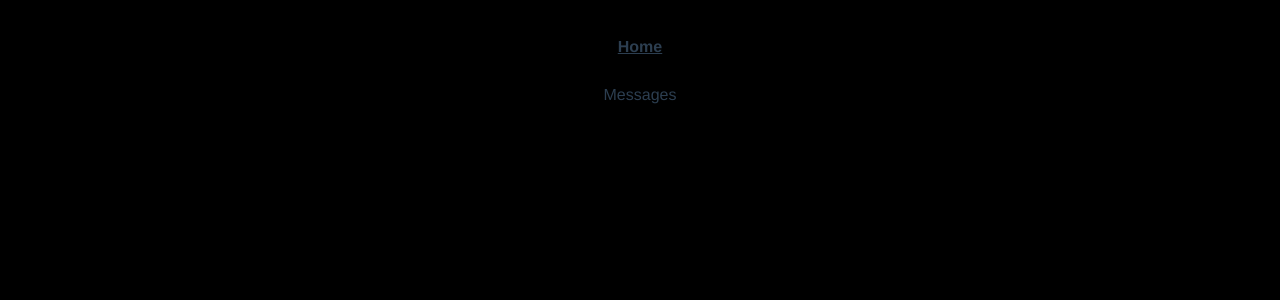
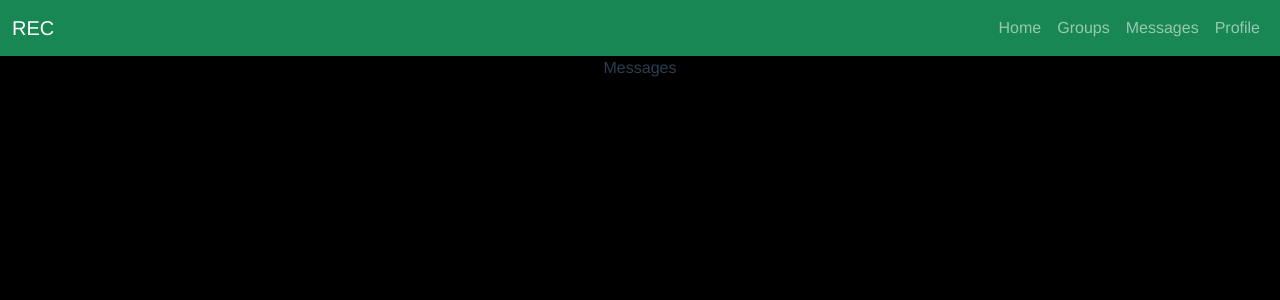
Before and after one commit to Mithileshkumaar/rec, a Vue app: page /messages in a window 1280 px wide. Shown: the top 300 px of the page. Built offline with nearby package versions, Linux system fonts and the light colour scheme.

Commit message:
bootstrap 5 and navbar added

```diff
--- a/package.json
+++ b/package.json
@@ -7,6 +7,8 @@
     "build": "vue-cli-service build"
   },
   "dependencies": {
+    "@popperjs/core": "^2.9.2",
+    "bootstrap": "^5.0.1",
     "core-js": "^3.6.5",
     "vue": "^3.0.0",
     "vue-router": "^4.0.0-0",
--- a/src/App.vue
+++ b/src/App.vue
@@ -1,7 +1,36 @@
 <template>
-  <div id="nav">
-    <router-link to="/">Home</router-link>
-  </div>
+  <nav class="navbar navbar-expand-lg navbar-dark bg-success">
+    <div class="container-fluid">
+      <router-link class="navbar-brand" to="/">REC</router-link>
+      <button
+        class="navbar-toggler"
+        type="button"
+        data-bs-toggle="collapse"
+        data-bs-target="#navbarNav"
+        aria-controls="navbarNav"
+        aria-expanded="false"
+        aria-label="Toggle navigation"
+      >
+        <span class="navbar-toggler-icon"></span>
+      </button>
+      <div class="collapse navbar-collapse" id="navbarNav">
+        <ul class="navbar-nav ms-auto">
+          <li class="nav-item">
+            <router-link to="/" class="nav-link">Home</router-link>
+          </li>
+          <li class="nav-item">
+            <router-link to="/groups" class="nav-link">Groups</router-link>
+          </li>
+          <li class="nav-item">
+            <router-link to="/messages" class="nav-link">Messages</router-link>
+          </li>
+          <li class="nav-item">
+            <router-link to="/profile" class="nav-link">Profile</router-link>
+          </li>
+        </ul>
+      </div>
+    </div>
+  </nav>
   <router-view />
 </template>
 
@@ -13,7 +42,9 @@
   text-align: center;
   color: #2c3e50;
 }
-
+body {
+  background-color: black !important;
+}
 #nav {
   padding: 30px;
 }
--- a/src/main.js
+++ b/src/main.js
@@ -2,5 +2,6 @@ import { createApp } from 'vue'
 import App from './App.vue'
 import router from './router'
 import store from './store'
-
+import "bootstrap/dist/css/bootstrap.min.css";
+import "bootstrap";
 createApp(App).use(store).use(router).mount('#app')
--- a/src/views/Home.vue
+++ b/src/views/Home.vue
@@ -1,5 +1,5 @@
 <template>
-  <div class="home">Home</div>
+  <div id="home">Home</div>
 </template>
 
 <script>
@@ -8,8 +8,5 @@ export default {
   components: {},
 };
 </script>
-<style>
-body {
-  background-color: black;
-}
+<style scoped>
 </style>
```
Also changed, not shown: 1 other file (tests, documents, lock files or other folders).
